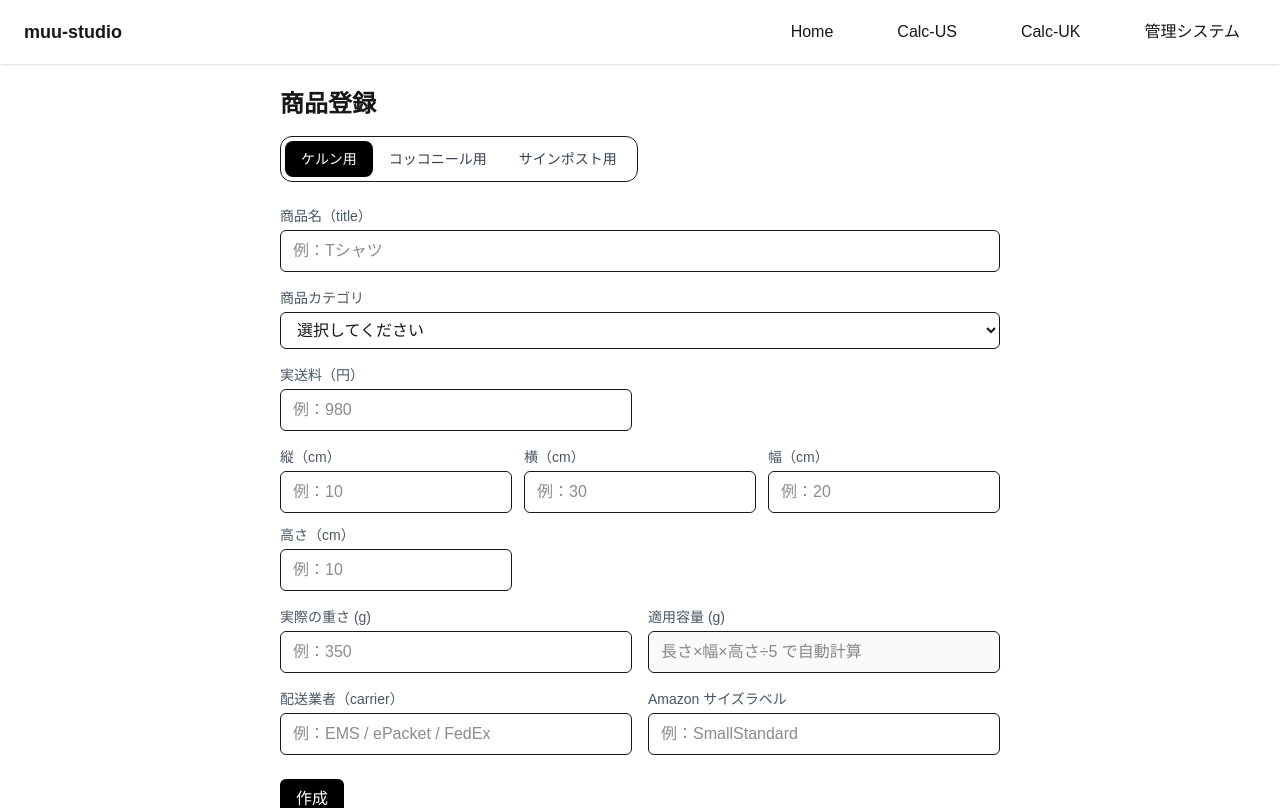
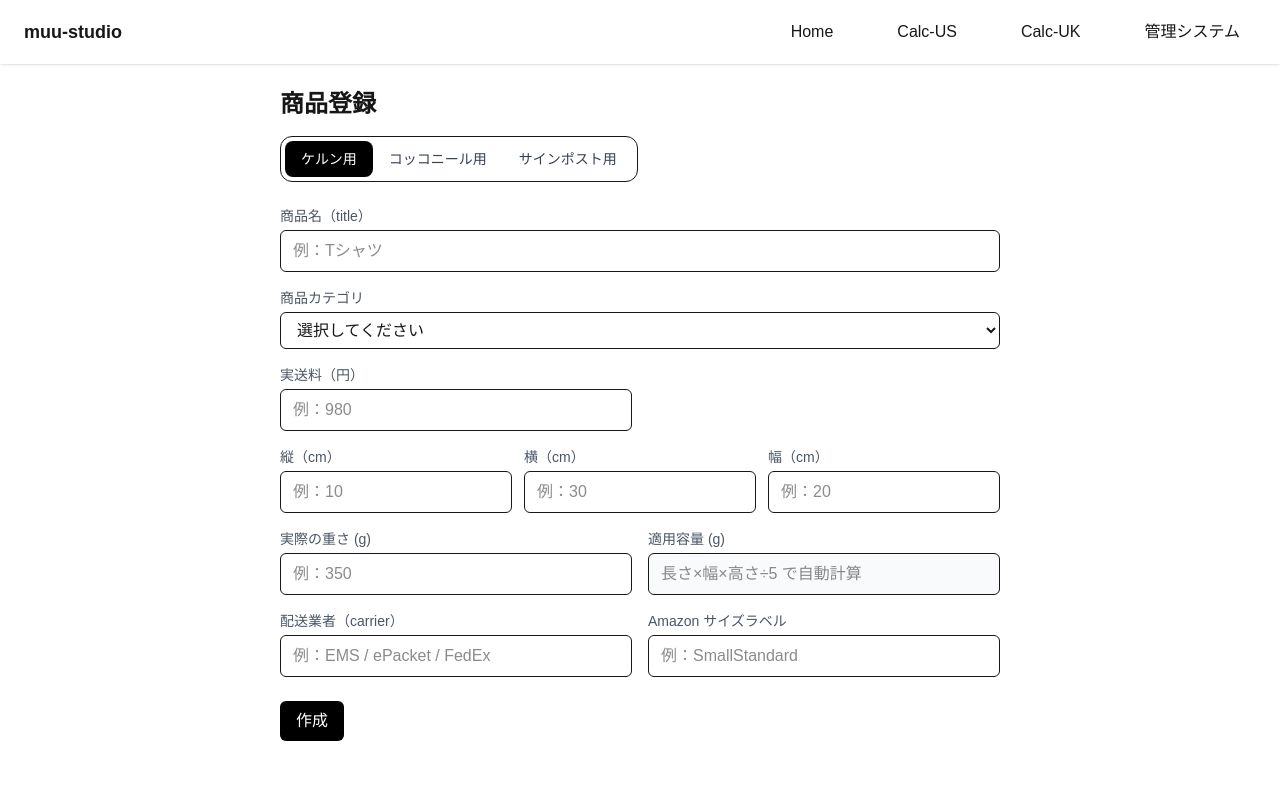
Before and after one commit to muu-ima/shipping-manager, a Next.js app: page /products/new in a window 1280 px wide. Shown: the top 808 px of the page. Built offline with nearby package versions, Linux system fonts and the light colour scheme.

Commit message:
不要項目削除

```diff
--- a/src/components/ProductForm.tsx
+++ b/src/components/ProductForm.tsx
@@ -299,16 +299,6 @@ export default function ProductForm({
                             placeholder="例：20"
                         />
                     </label>
-                    <label className="flex flex-col gap-1">
-                        <span className="text-sm text-gray-600">高さ（cm）</span>
-                        <input
-                            className="rounded-md border px-3 py-2"
-                            inputMode="decimal"
-                            value={form.height_cm}
-                            onChange={onNumberChange('height_cm')}
-                            placeholder="例：10"
-                        />
-                    </label>
                 </div>
 
                 <label className="flex flex-col gap-1">
```
